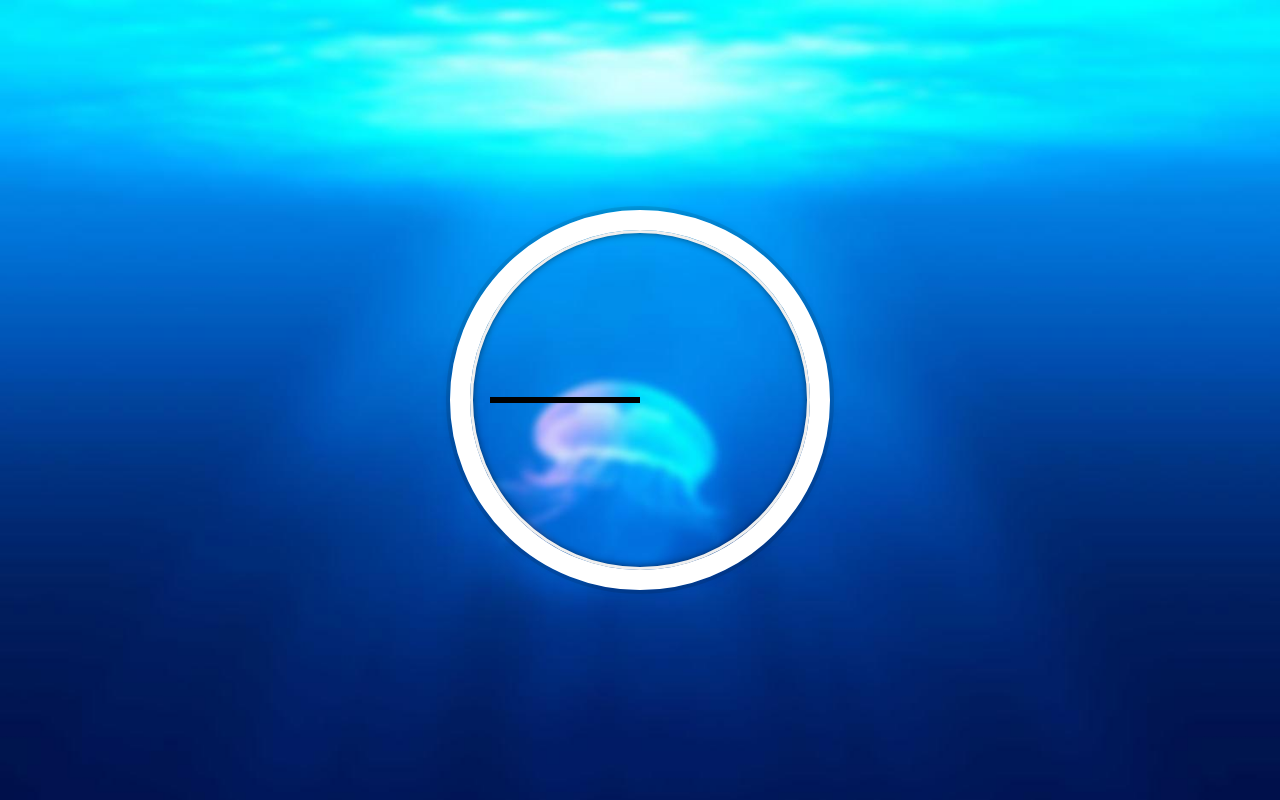
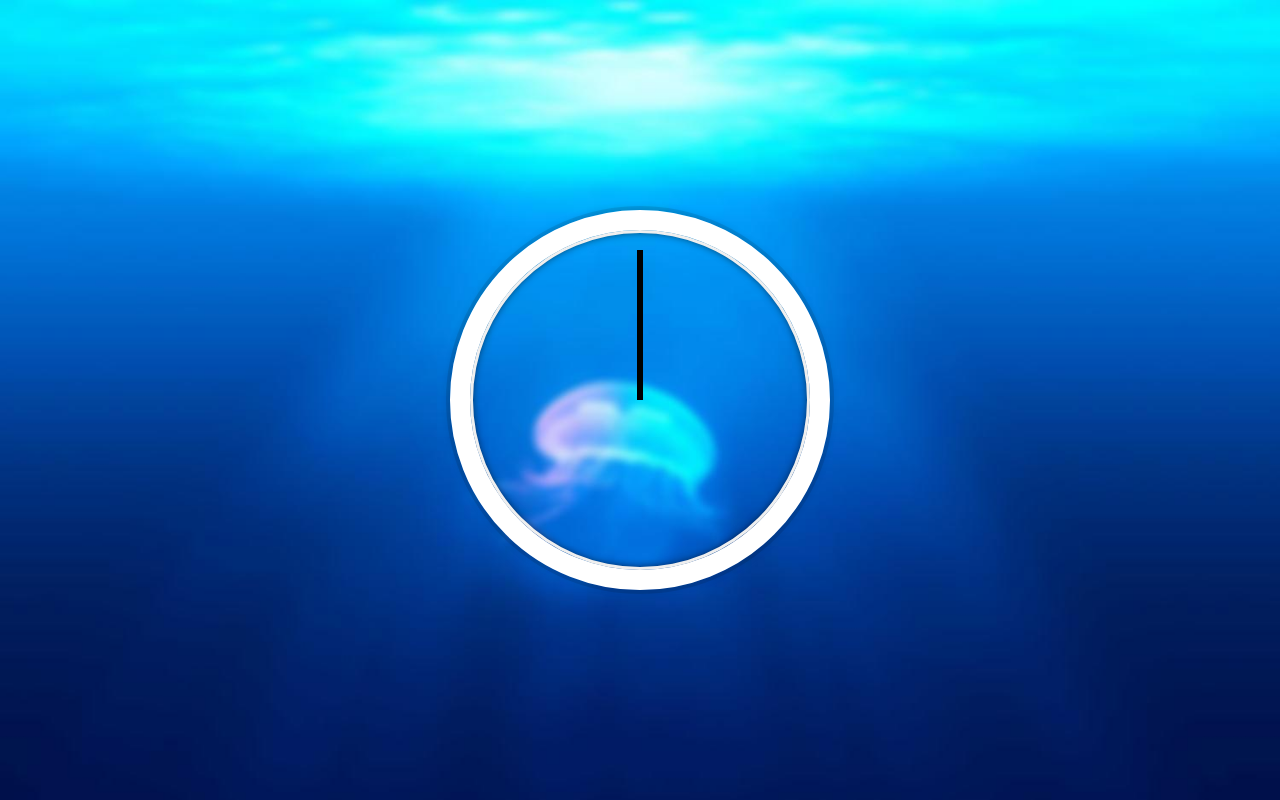
Before and after one commit to Vishalrathod8788/JavaScript_30, a plain HTML site: page 02 - CSS + JS Clock/index.html in a window 1280 px wide. Drawn offline with Linux system fonts and the light colour scheme.

Commit message:
Enhance clock hand styles with transform and transition properties

```diff
--- a/02 - CSS + JS Clock/index.html
+++ b/02 - CSS + JS Clock/index.html
@@ -49,6 +49,9 @@
         background: black;
         position: absolute;
         top: 50%;
+        transform-origin: 100%;
+        transform: rotate(90deg);
+        transition: all 0.05s cubic-bezier(0.4, 2.3, 0.3, 1);
       }
     </style>
   </head>
@@ -61,4 +64,6 @@
       </div>
     </div>
   </body>
+
+  <script></script>
 </html>
```
